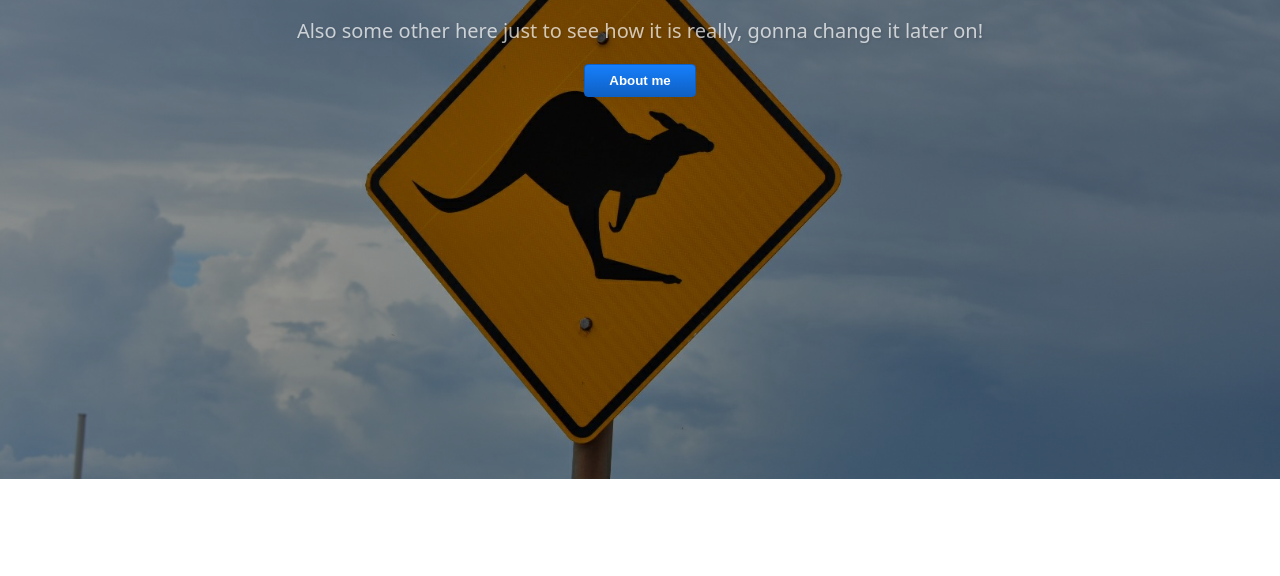
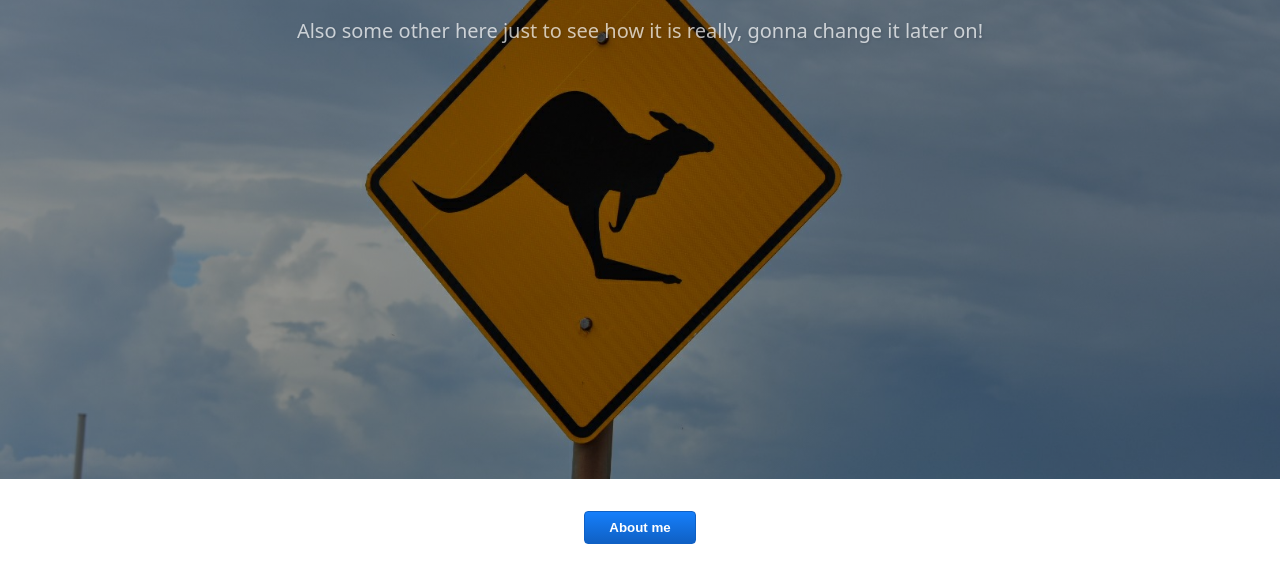
Before and after one commit to GigiKrugman/Portfolio, a plain HTML site: page index.html in a window 1280 px wide. Shown: the part 323-899 px from the top of the page. Before the commit the page ends 802 px from the top, so only its background shows below. Drawn offline with Linux system fonts and the light colour scheme.

Commit message:
Last commit day

```diff
--- a/Css/about.css
+++ b/Css/about.css
@@ -0,0 +1,14 @@
+.about--section {
+  text-align: center;
+  padding: 2em 4em;
+}
+
+.btn-flat {
+  color: white;
+  padding: 8px 24px;
+  border-radius: 4px;
+  font-weight: bold;
+  background: linear-gradient(#167ffb, #0f60c4);
+  transition: background 0.3s ease;
+  border: 1px solid #0f60c4;
+}
--- a/Css/hero.css
+++ b/Css/hero.css
@@ -21,13 +21,3 @@
   opacity: 0.7;
   text-shadow: 1px 1px 3px rgba(0, 0, 0, 0.2);
 }
-
-.btn-flat {
-  color: white;
-  padding: 8px 24px;
-  border-radius: 4px;
-  font-weight: bold;
-  background: linear-gradient(#167ffb, #0f60c4);
-  transition: background 0.3s ease;
-  border: 1px solid #0f60c4;
-}
--- a/index.html
+++ b/index.html
@@ -35,11 +35,12 @@
           Also some other here just to see how it is really, gonna change it
           later on!
         </p>
-        <button class="btn-flat" id="btn-flat" id href="#">About me</button>
       </div>
     </div>
 
-    <section class="about--section"></section>
+    <section class="about--section">
+      <button class="btn-flat" id="btn-flat" id href="#">About me</button>
+    </section>
     <section class="projects--section"></section>
     <footer></footer>
     <script src="script.js"></script>
```
